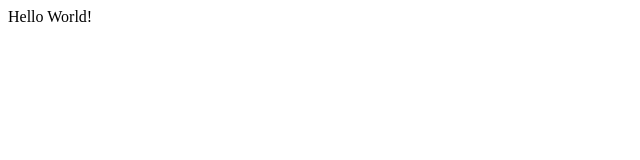
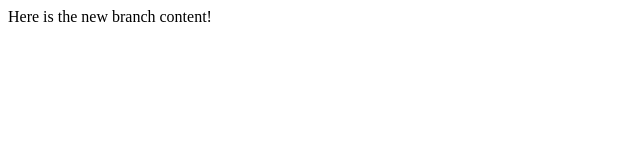
Before and after one commit to amirgul/lecture1, a plain HTML site: page index.html in a window 1280 px wide. Shown: the whole page, without its empty margins (0-640 px from the left). Drawn offline with Linux system fonts and the light colour scheme.

Commit message:
New branch contents

```diff
--- a/index.html
+++ b/index.html
@@ -6,6 +6,6 @@ Test
         </title>
     </head>
     <body>
-Hello World!
+              Here is the new branch content!
     </body>
 </html>
```
Lines whose indentation alone changed are shown as unchanged.
